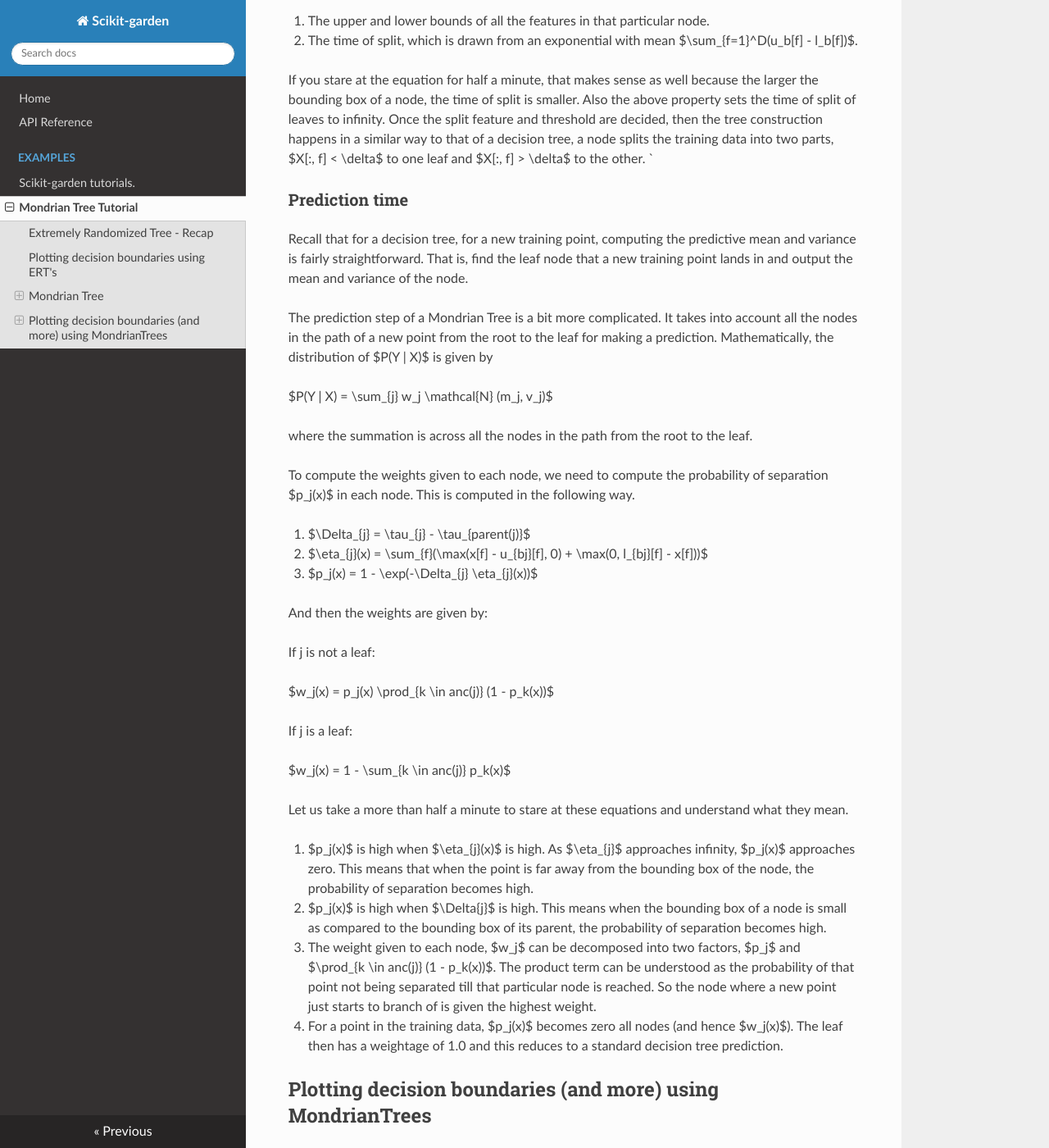
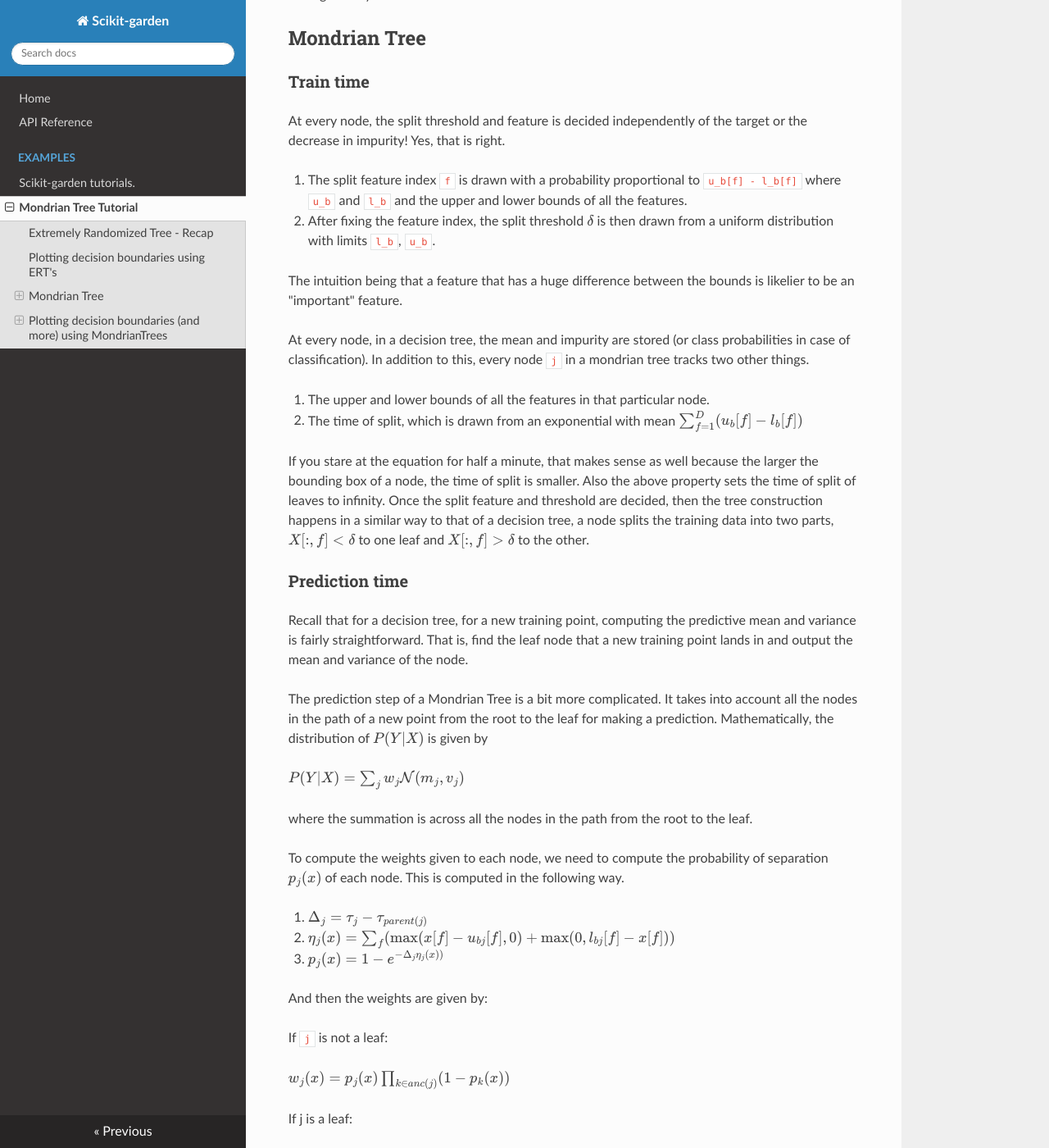
Before and after one commit to scikit-garden/scikit-garden, an MkDocs documentation site: the page built from docs/examples/MondrianTreeRegressor.md, in a window 1280 px wide and 1400 px high, scrolled down 2169 px. Shown: the whole window at 82% size. Built offline with MkDocs 1.6.1, drawn with Linux system fonts in a browser that asks for light colours; nearby versions of some CDN libraries; formulas are drawn with MathJax 3; old or Windows-style settings are respelled for this version of MkDocs; some of the changed text lies outside the part shown.

Commit message:
Fix math symbol rendering

````diff
--- a/docs/examples/MondrianTreeRegressor.md
+++ b/docs/examples/MondrianTreeRegressor.md
@@ -15,9 +15,9 @@ from itertools import cycle
 
 ##  Extremely Randomized Tree - Recap
 
-In every tree-based algorithm, the decision rule at every node is constructed by considering a set of candidate split points and that candidate split point that minimizes a certain impurity (generally the mse in case of continuous values) is chosen. In an extremely randomized tree, the number of candidate splits `S` are limited to `n_features` and each candidate split `S[i]` is drawn unifomly from the bounds `(l_f[i], u_f[i])`.
+In a tree-based algorithm, the decision rule at every node is constructed by considering a set of candidate split points and that candidate split point that minimizes a certain impurity (generally the mse in case of continuous values) is chosen. In an extremely randomized tree, the number of candidate splits `S` are limited to `n_features` and each candidate split `S[i]` is drawn unifomly from the bounds `(l_f[i], u_f[i])`.
 
-In a single extremely randomized tree, this construction might seem suboptimal but while constructing an ensemble of trees, it makes sure that each tree constructed in an independent fashion. And also limiting the number of candidate split points makes the tree construction very fast. Let us now generate some toy data.
+In a single extremely randomized tree, this construction might seem suboptimal but while constructing an ensemble of trees, it makes sure that each tree constructed in an independent fashion. In addition, limiting the number of candidate split points makes the tree construction very fast. Let us now generate some toy data.
 
 
 ```python
@@ -34,12 +34,12 @@ plt.show()
 ```
 
 
-![png](mondrian_tree/plot1.png)
+![png](../mondrian_tree/plot1.png)
 
 
 ## Plotting decision boundaries using ERT's
 
-Let us now scikit-learn's ExtraTreeRegressor to predict on unseen data and to plot decision boundaries. Also, we set the `max_depth` parameter to 2, which means there can be a maximum of 4 decision boundaries in the 1-D space.
+Let us now scikit-learn's ExtraTreeRegressor to train on the generated toy data, predict on some unseen data and plot decision boundaries in the 1-D space. Also, we set the `max_depth` parameter to 2, which means there can be a maximum of 4 decision boundaries in the 1-D space.
 
 
 ```python
@@ -85,49 +83,50 @@ Ideally, as move away from the training data we are unsure about the target valu
 At every node, the split threshold and feature is decided independently of the target or the decrease in impurity! Yes, that is right.
 
 1. The split feature index `f` is drawn with a probability proportional to `u_b[f] - l_b[f]` where `u_b` and `l_b` and the upper and lower bounds of all the features.
-2. After fixing the feature index, the split threshold  $\delta$ is then drawn from a uniform distribution with limits `l_b`, `u_b`.
+2. After fixing the feature index, the split threshold \(\delta\) is then drawn from a uniform distribution with limits `l_b`, `u_b`.
 
 The intuition being that a feature that has a huge difference between the bounds is likelier to be an "important" feature.
 
 At every node, in a decision tree, the mean and impurity are stored (or class probabilities in case of classification). In addition to this, every node `j` in a mondrian tree tracks two other things.
 
 1. The upper and lower bounds of all the features in that particular node.
-2. The time of split, which is drawn from an exponential with mean $\sum_{f=1}^D(u_b[f] - l_b[f])$.
+2. The time of split, which is drawn from an exponential with mean \(\sum_{f=1}^D(u_b[f] - l_b[f])\)
 
-If you stare at the equation for half a minute, that makes sense as well because the larger the bounding box of a node, the time of split is smaller. Also the above property sets the time of split of leaves to infinity. Once the split feature and threshold are decided, then the tree construction happens in a similar way to that of a decision tree, a node splits the training data into two parts, $X[:, f] < \delta$ to one leaf and $X[:, f] > \delta$ to the other.    `
+If you stare at the equation for half a minute, that makes sense as well because the larger the bounding box of a node, the time of split is smaller. Also the above property sets the time of split of leaves to infinity. Once the split feature and threshold are decided, then the tree construction happens in a similar way to that of a decision tree, a node splits the training data into two parts, \(X[:, f] < \delta\) to one leaf and \(X[:, f] > \delta\) to the other.
 
 ###  Prediction time
 
 Recall that for a decision tree, for a new training point, computing the predictive mean and variance is fairly straightforward. That is, find the leaf node that a new training point lands in and output the mean and variance of the node.
 
-The prediction step of a Mondrian Tree is a bit more complicated. It takes into account all the nodes in the path of a new point from the root to the leaf for making a prediction. Mathematically, the distribution of $P(Y | X)$ is given by
+The prediction step of a Mondrian Tree is a bit more complicated. It takes into account all the nodes in the path of a new point from the root to the leaf for making a prediction. Mathematically, the distribution of
+\(P(Y | X)\) is given by
 
-$P(Y | X) = \sum_{j} w_j \mathcal{N} (m_j, v_j)$
+\(P(Y | X) = \sum_{j} w_j \mathcal{N} (m_j, v_j)\)
 
 where the summation is across all the nodes in the path from the root to the leaf.
 
-To compute the weights given to each node, we need to compute the probability of separation $p_j(x)$ in each node. This is computed in the following way.
+To compute the weights given to each node, we need to compute the probability of separation \(p_j(x)\) of each node. This is computed in the following way.
 
-1. $\Delta_{j} = \tau_{j} - \tau_{parent(j)}$
-2. $\eta_{j}(x) = \sum_{f}(\max(x[f] - u_{bj}[f], 0) + \max(0, l_{bj}[f] - x[f]))$
-3. $p_j(x) = 1 - \exp(-\Delta_{j} \eta_{j}(x))$
+1. \(\Delta_{j} = \tau_{j} - \tau_{parent(j)}\)
+2. \(\eta_{j}(x) = \sum_{f}(\max(x[f] - u_{bj}[f], 0) + \max(0, l_{bj}[f] - x[f]))\)
+3. \(p_j(x) = 1 - e^{-\Delta_{j} \eta_{j}(x))}\)
 
 And then the weights are given by:
 
-If j is not a leaf:
+If `j` is not a leaf:
 
-$w_j(x) = p_j(x) \prod_{k \in anc(j)} (1 - p_k(x))$
+\(w_j(x) = p_j(x) \prod_{k \in anc(j)} (1 - p_k(x))\)
 
 If j is a leaf:
 
-$w_j(x) = 1 - \sum_{k \in anc(j)} p_k(x)$
+\(w_j(x) = 1 - \sum_{k \in anc(j)} w_k(x)\)
 
 Let us take a more than half a minute to stare at these equations and understand what they mean.
 
-1. $p_j(x)$ is high when $\eta_{j}(x)$ is high. As $\eta_{j}$ approaches infinity, $p_j(x)$ approaches zero. This means that when the point is far away from the bounding box of the node, the probability of separation becomes high.
-2. $p_j(x)$ is high when $\Delta{j}$ is high. This means when the bounding box of a node is small as compared to the bounding box of its parent, the probability of separation becomes high.
-3. The weight given to each node, $w_j$ can be decomposed into two factors, $p_j$ and $\prod_{k \in anc(j)} (1 - p_k(x))$. The product term can be understood as the probability of that point not being separated till that particular node is reached. So the node where a new point just starts to branch of is given the highest weight.
-4. For a point in the training data, $p_j(x)$ becomes zero all nodes (and hence $w_j(x)$). The leaf then has a weightage of 1.0 and this reduces to a standard decision tree prediction.
+1. \(p_j(x)\) is high when \(\eta_{j}(x)\) is high. As \(\eta_{j}(x)\) approaches infinity, \(p_j(x)\) approaches zero. This means that when the point is far away from the bounding box of the node, the probability of separation becomes high.
+2. \(p_j(x)\) is high when \(\Delta{j}\) is high. This means when the bounding box of a node is small as compared to the bounding box of its parent, the probability of separation becomes high.
+3. The weight given to each node, \(w_j\) can be decomposed into two factors, \(p_j\) and \(\prod_{k \in anc(j)} (1 - p_k(x))\). The product term can be understood as the probability of that point not being separated till that particular node is reached. So the node where a new point just starts to branch of is given the highest weight.
+4. For a point in the training data, \(p_j(x)\) becomes zero all nodes (and hence \(w_j(x)\)). The leaf then has a weightage of 1.0 and this reduces to a standard decision tree prediction.
 
 ## Plotting decision boundaries (and more) using MondrianTrees
 
@@ -237,7 +236,7 @@ plot_bounds_with_decision_boundaries(
 ```
 
 
-![png](mondrian_tree/plot3.png)
+![png](../mondrian_tree/plot3.png)
 
 
 ### Interpretation
@@ -262,7 +261,7 @@ Let us look at the plots from top to bottom.
 
 ###  Predictive mean and variance
 
-Writing $P(Y | X)$ as a GMM model, enables us to derive the mean and variance quite easily. Here is a plot showing the predictive mean and variance.
+Writing \(P(Y | X)\) as a GMM model, enables us to derive the mean and variance quite easily. Here is a plot showing the predictive mean and variance.
 
 
 ```python
@@ -271,8 +270,4 @@ plt.plot(X_test, y_pred)
 plt.fill_between(X_test.ravel(), y_pred + 1.96*y_std, y_pred - 1.96*y_std, alpha=0.2)
 ```
 
-
-
-
-
-![png](mondrian_tree/plot4.png)
+![png](../mondrian_tree/plot4.png)
````
Also changed, not shown: other parts of docs/examples/MondrianTreeRegressor.md (+2 -4 lines).
